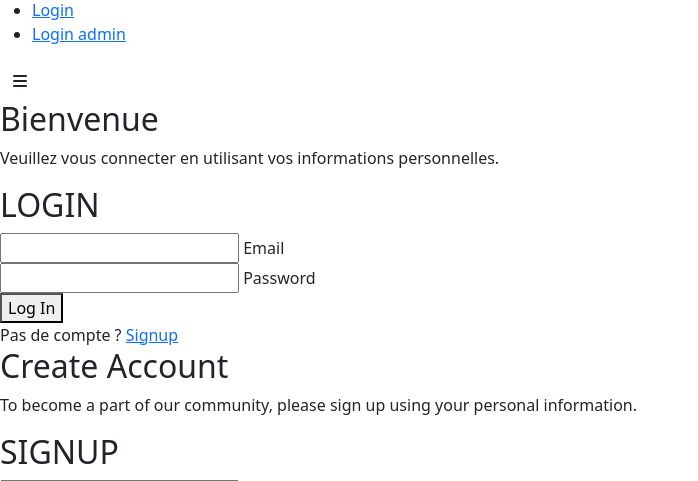
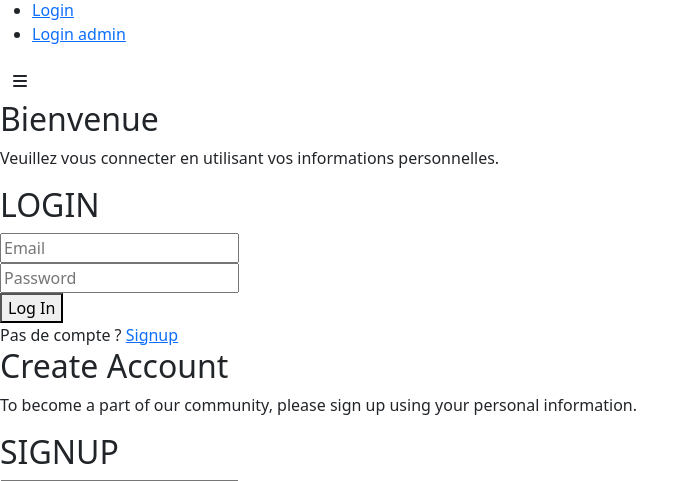
Before and after one commit to rabia0000/projetBoiteDeConseille, a PHP site: page /view-signin.php in a window 1280 px wide. Shown: the part 2932-3413 px from the top of the page, without its empty margins (0-698 px from the left). Run offline with PHP 8.4, Linux system fonts and the light colour scheme; some libraries are stand-ins or nearby versions.

Commit message:
amélioration du formulaire login

```diff
--- a/controllers/controller-signin.php
+++ b/controllers/controller-signin.php
@@ -38,7 +38,7 @@ if ($_SERVER["REQUEST_METHOD"] == "POST") {
 
                 header('Location: controller-home.php');
             } else {
-                $errors['connexion'] = 'Mauvais mots de passe';
+                $errors['password'] = 'Mauvais mots de passe';
             }
         }
     }
--- a/views/view-signin.php
+++ b/views/view-signin.php
@@ -192,21 +192,21 @@
                 <h2>LOGIN</h2>
                 <form method="POST" action="../controllers/controller-signin.php" novalidate>
                     <div class="input-field">
-                        <input type="email" id="email" name="email" value="<?= isset($_POST['email']) ? htmlspecialchars($_POST['email']) : '' ?>" required>
-                        <span class="error">
+                        <input type="email" id="email" name="email" placeholder="Email" value="<?= isset($_POST['email']) ? htmlspecialchars($_POST['email']) : '' ?>" required>
+                        <span class="error text-danger">
                             <?php if (isset($errors['email'])) {
                                 echo $errors['email'];
                             } ?>
-                            <label>Email</label>
+
                     </div>
                     <div class="input-field">
-                        <input type="password" id="password" name="password">
+                        <input type="password" id="password" name="password" placeholder="Password" required>
                         <span class="error text-danger">
                             <?php if (isset($errors['password'])) {
                                 echo $errors['password'];
                             } ?>
                         </span>
-                        <label>Password</label>
+
                     </div>
                     <a href="#" class="forgot-pass-link"></a>
                     <button type="submit">Log In</button>
```
